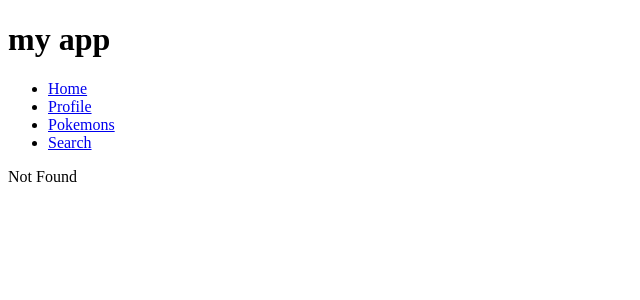
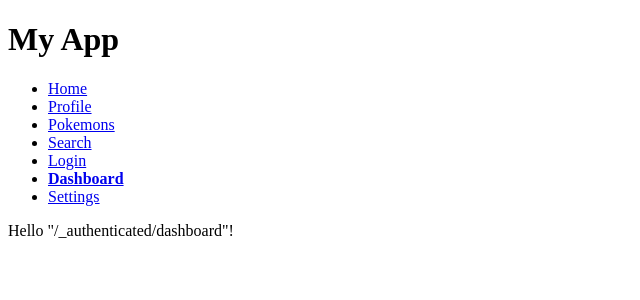
Before and after one commit to alik-avizha/tanstack-practise, a React (Vite) app: page /dashboard in a window 1280 px wide. Before the commit this address had no page. Shown: the top 300 px of the page, without its empty margins (0-640 px from the left). Built offline with nearby package versions, Linux system fonts and the light colour scheme; sample sign-in values are in the browser's storage.

Commit message:
feat(*): Authenticated Routes (Guards)

```diff
--- a/src/app.tsx
+++ b/src/app.tsx
@@ -1,8 +1,12 @@
 import "./index.css";
 import { createRouter, RouterProvider } from "@tanstack/react-router";
 import { routeTree } from "./routeTree.gen";
+import { useAuth } from "./hooks/use-auth.ts";
 
-const router = createRouter({ routeTree });
+const router = createRouter({
+  routeTree,
+  context: { authentication: undefined! },
+});
 
 declare module "@tanstack/react-router" {
   interface Register {
@@ -11,5 +15,6 @@ declare module "@tanstack/react-router" {
 }
 
 export const App = () => {
-  return <RouterProvider router={router} />;
+  const authentication = useAuth();
+  return <RouterProvider router={router} context={{ authentication }} />;
 };
--- /dev/null
+++ b/src/hooks/use-auth.ts
@@ -0,0 +1,15 @@
+export const useAuth = () => {
+  const signIn = () => {
+    localStorage.setItem("isAuthenticated", "true");
+  };
+
+  const signOut = () => {
+    localStorage.removeItem("isAuthenticated");
+  };
+
+  const isLogged = () => localStorage.getItem("isAuthenticated") === "true";
+
+  return { signIn, signOut, isLogged };
+};
+
+export type AuthContext = ReturnType<typeof useAuth>;
--- a/src/routeTree.gen.ts
+++ b/src/routeTree.gen.ts
@@ -11,9 +11,13 @@
 import { Route as rootRouteImport } from './routes/__root'
 import { Route as SearchRouteImport } from './routes/search'
 import { Route as ProfileRouteImport } from './routes/profile'
+import { Route as LoginRouteImport } from './routes/login'
+import { Route as AuthenticatedRouteImport } from './routes/_authenticated'
 import { Route as IndexRouteImport } from './routes/index'
 import { Route as PokemonIndexRouteImport } from './routes/pokemon/index'
 import { Route as PokemonIdRouteImport } from './routes/pokemon/$id'
+import { Route as AuthenticatedSettingsRouteImport } from './routes/_authenticated/settings'
+import { Route as AuthenticatedDashboardRouteImport } from './routes/_authenticated/dashboard'
 
 const SearchRoute = SearchRouteImport.update({
   id: '/search',
@@ -23,6 +27,15 @@ const SearchRoute = SearchRouteImport.update({
 const ProfileRoute = ProfileRouteImport.update({
   id: '/profile',
   path: '/profile',
+  getParentRoute: () => rootRouteImport,
+} as any)
+const LoginRoute = LoginRouteImport.update({
+  id: '/login',
+  path: '/login',
+  getParentRoute: () => rootRouteImport,
+} as any)
+const AuthenticatedRoute = AuthenticatedRouteImport.update({
+  id: '/_authenticated',
   getParentRoute: () => rootRouteImport,
 } as any)
 const IndexRoute = IndexRouteImport.update({
@@ -40,39 +53,87 @@ const PokemonIdRoute = PokemonIdRouteImport.update({
   path: '/pokemon/$id',
   getParentRoute: () => rootRouteImport,
 } as any)
+const AuthenticatedSettingsRoute = AuthenticatedSettingsRouteImport.update({
+  id: '/settings',
+  path: '/settings',
+  getParentRoute: () => AuthenticatedRoute,
+} as any)
+const AuthenticatedDashboardRoute = AuthenticatedDashboardRouteImport.update({
+  id: '/dashboard',
+  path: '/dashboard',
+  getParentRoute: () => AuthenticatedRoute,
+} as any)
 
 export interface FileRoutesByFullPath {
   '/': typeof IndexRoute
+  '/login': typeof LoginRoute
   '/profile': typeof ProfileRoute
   '/search': typeof SearchRoute
+  '/dashboard': typeof AuthenticatedDashboardRoute
+  '/settings': typeof AuthenticatedSettingsRoute
   '/pokemon/$id': typeof PokemonIdRoute
   '/pokemon/': typeof PokemonIndexRoute
 }
 export interface FileRoutesByTo {
   '/': typeof IndexRoute
+  '/login': typeof LoginRoute
   '/profile': typeof ProfileRoute
   '/search': typeof SearchRoute
+  '/dashboard': typeof AuthenticatedDashboardRoute
+  '/settings': typeof AuthenticatedSettingsRoute
   '/pokemon/$id': typeof PokemonIdRoute
   '/pokemon': typeof PokemonIndexRoute
 }
 export interface FileRoutesById {
   __root__: typeof rootRouteImport
   '/': typeof IndexRoute
+  '/_authenticated': typeof AuthenticatedRouteWithChildren
+  '/login': typeof LoginRoute
   '/profile': typeof ProfileRoute
   '/search': typeof SearchRoute
+  '/_authenticated/dashboard': typeof AuthenticatedDashboardRoute
+  '/_authenticated/settings': typeof AuthenticatedSettingsRoute
   '/pokemon/$id': typeof PokemonIdRoute
   '/pokemon/': typeof PokemonIndexRoute
 }
 export interface FileRouteTypes {
   fileRoutesByFullPath: FileRoutesByFullPath
-  fullPaths: '/' | '/profile' | '/search' | '/pokemon/$id' | '/pokemon/'
+  fullPaths:
+    | '/'
+    | '/login'
+    | '/profile'
+    | '/search'
+    | '/dashboard'
+    | '/settings'
+    | '/pokemon/$id'
+    | '/pokemon/'
   fileRoutesByTo: FileRoutesByTo
-  to: '/' | '/profile' | '/search' | '/pokemon/$id' | '/pokemon'
-  id: '__root__' | '/' | '/profile' | '/search' | '/pokemon/$id' | '/pokemon/'
+  to:
+    | '/'
+    | '/login'
+    | '/profile'
+    | '/search'
+    | '/dashboard'
+    | '/settings'
+    | '/pokemon/$id'
+    | '/pokemon'
+  id:
+    | '__root__'
+    | '/'
+    | '/_authenticated'
+    | '/login'
+    | '/profile'
+    | '/search'
+    | '/_authenticated/dashboard'
+    | '/_authenticated/settings'
+    | '/pokemon/$id'
+    | '/pokemon/'
   fileRoutesById: FileRoutesById
 }
 export interface RootRouteChildren {
   IndexRoute: typeof IndexRoute
+  AuthenticatedRoute: typeof AuthenticatedRouteWithChildren
+  LoginRoute: typeof LoginRoute
   ProfileRoute: typeof ProfileRoute
   SearchRoute: typeof SearchRoute
   PokemonIdRoute: typeof PokemonIdRoute
@@ -93,6 +154,20 @@ declare module '@tanstack/react-router' {
       path: '/profile'
       fullPath: '/profile'
       preLoaderRoute: typeof ProfileRouteImport
+      parentRoute: typeof rootRouteImport
+    }
+    '/login': {
+      id: '/login'
+      path: '/login'
+      fullPath: '/login'
+      preLoaderRoute: typeof LoginRouteImport
+      parentRoute: typeof rootRouteImport
+    }
+    '/_authenticated': {
+      id: '/_authenticated'
+      path: ''
+      fullPath: '/'
+      preLoaderRoute: typeof AuthenticatedRouteImport
       parentRoute: typeof rootRouteImport
     }
     '/': {
@@ -116,11 +191,41 @@ declare module '@tanstack/react-router' {
       preLoaderRoute: typeof PokemonIdRouteImport
       parentRoute: typeof rootRouteImport
     }
+    '/_authenticated/settings': {
+      id: '/_authenticated/settings'
+      path: '/settings'
+      fullPath: '/settings'
+      preLoaderRoute: typeof AuthenticatedSettingsRouteImport
+      parentRoute: typeof AuthenticatedRoute
+    }
+    '/_authenticated/dashboard': {
+      id: '/_authenticated/dashboard'
+      path: '/dashboard'
+      fullPath: '/dashboard'
+      preLoaderRoute: typeof AuthenticatedDashboardRouteImport
+      parentRoute: typeof AuthenticatedRoute
+    }
   }
 }
 
+interface AuthenticatedRouteChildren {
+  AuthenticatedDashboardRoute: typeof AuthenticatedDashboardRoute
+  AuthenticatedSettingsRoute: typeof AuthenticatedSettingsRoute
+}
+
+const AuthenticatedRouteChildren: AuthenticatedRouteChildren = {
+  AuthenticatedDashboardRoute: AuthenticatedDashboardRoute,
+  AuthenticatedSettingsRoute: AuthenticatedSettingsRoute,
+}
+
+const AuthenticatedRouteWithChildren = AuthenticatedRoute._addFileChildren(
+  AuthenticatedRouteChildren,
+)
+
 const rootRouteChildren: RootRouteChildren = {
   IndexRoute: IndexRoute,
+  AuthenticatedRoute: AuthenticatedRouteWithChildren,
+  LoginRoute: LoginRoute,
   ProfileRoute: ProfileRoute,
   SearchRoute: SearchRoute,
   PokemonIdRoute: PokemonIdRoute,
--- a/src/routes/__root.tsx
+++ b/src/routes/__root.tsx
@@ -1,4 +1,9 @@
-import { Outlet, createRootRoute, Link } from "@tanstack/react-router";
+import {
+  createRootRouteWithContext,
+  Link,
+  Outlet,
+} from "@tanstack/react-router";
+import type { AuthContext } from "../hooks/use-auth.ts";
 
 const activeProps = {
   style: {
@@ -6,10 +11,14 @@ const activeProps = {
   },
 };
 
-export const Route = createRootRoute({
+type RouterContext = {
+  authentication: AuthContext;
+};
+
+export const Route = createRootRouteWithContext<RouterContext>()({
   component: () => (
     <>
-      <h1>my app</h1>
+      <h1>My App</h1>
       <ul>
         <li>
           <Link to="/" activeProps={activeProps}>
@@ -18,7 +27,7 @@ export const Route = createRootRoute({
         </li>
         <li>
           <Link to="/profile" activeProps={activeProps}>
-            {({ isActive }) => <>Profile {isActive && "-"}</>}
+            {({ isActive }) => <>Profile {isActive && "~"}</>}
           </Link>
         </li>
         <li>
@@ -31,6 +40,21 @@ export const Route = createRootRoute({
             Search
           </Link>
         </li>
+        <li>
+          <Link to="/login" activeProps={activeProps}>
+            Login
+          </Link>
+        </li>
+        <li>
+          <Link to="/dashboard" activeProps={activeProps}>
+            Dashboard
+          </Link>
+        </li>
+        <li>
+          <Link to="/settings" activeProps={activeProps}>
+            Settings
+          </Link>
+        </li>
       </ul>
       <Outlet />
     </>
--- /dev/null
+++ b/src/routes/_authenticated.tsx
@@ -0,0 +1,10 @@
+import { createFileRoute, redirect } from "@tanstack/react-router";
+
+export const Route = createFileRoute("/_authenticated")({
+  beforeLoad: async ({ context }) => {
+    const { isLogged } = context.authentication;
+    if (!isLogged()) {
+      throw redirect({ to: "/login" });
+    }
+  },
+});
--- /dev/null
+++ b/src/routes/_authenticated/dashboard.tsx
@@ -0,0 +1,9 @@
+import { createFileRoute } from '@tanstack/react-router'
+
+export const Route = createFileRoute('/_authenticated/dashboard')({
+  component: RouteComponent,
+})
+
+function RouteComponent() {
+  return <div>Hello "/_authenticated/dashboard"!</div>
+}
--- /dev/null
+++ b/src/routes/_authenticated/settings.tsx
@@ -0,0 +1,9 @@
+import { createFileRoute } from '@tanstack/react-router'
+
+export const Route = createFileRoute('/_authenticated/settings')({
+  component: RouteComponent,
+})
+
+function RouteComponent() {
+  return <div>Hello "/_authenticated/settings"!</div>
+}
--- /dev/null
+++ b/src/routes/login.tsx
@@ -0,0 +1,40 @@
+import { createFileRoute } from "@tanstack/react-router";
+import { isAuthenticated, signIn, signOut } from "../utils/auth.ts";
+import { useState } from "react";
+
+export const Route = createFileRoute("/login")({
+  component: RouteComponent,
+});
+
+function RouteComponent() {
+  const [authenticated, setAuthenticated] = useState(isAuthenticated());
+
+  return (
+    <>
+      <h2>Login</h2>
+
+      {authenticated ? (
+        <>
+          <p>Hello user!</p>
+          <button
+            onClick={() => {
+              signOut();
+              setAuthenticated(false);
+            }}
+          >
+            Sign out
+          </button>
+        </>
+      ) : (
+        <button
+          onClick={() => {
+            signIn();
+            setAuthenticated(true);
+          }}
+        >
+          Sign in
+        </button>
+      )}
+    </>
+  );
+}
--- a/src/routes/profile.tsx
+++ b/src/routes/profile.tsx
@@ -1,9 +1,17 @@
-import { createFileRoute } from '@tanstack/react-router'
+import { createFileRoute, redirect } from "@tanstack/react-router";
 
-export const Route = createFileRoute('/profile')({
+export const Route = createFileRoute("/profile")({
+  beforeLoad: ({ context }) => {
+    const { isLogged } = context.authentication;
+    if (!isLogged()) {
+      throw redirect({
+        to: "/login",
+      });
+    }
+  },
   component: RouteComponent,
-})
+});
 
 function RouteComponent() {
-  return <div>Hello "/profile"!</div>
+  return <div>Hello "/profile"!</div>;
 }
--- a/src/routes/search.tsx
+++ b/src/routes/search.tsx
@@ -16,6 +16,7 @@ const ItemFilters = v.object({
 
 type ItemFilters = v.InferOutput<typeof ItemFilters>;
 
+// youtube.com/watch?v=O6dS0_IvvK0&list=PLOQjd5dsGSxJilh0lBofeY8Qib98kzmF5&index=4&pp=iAQB закончил на третьем уроке
 export const Route = createFileRoute("/search")({
   validateSearch: (search) => v.parse(ItemFilters, search),
   component: Search,
--- /dev/null
+++ b/src/utils/auth.ts
@@ -0,0 +1,11 @@
+export function isAuthenticated() {
+  return localStorage.getItem("isAuthenticated") === "true";
+}
+
+export async function signIn() {
+  localStorage.setItem("isAuthenticated", "true");
+}
+
+export async function signOut() {
+  localStorage.removeItem("isAuthenticated");
+}
```
